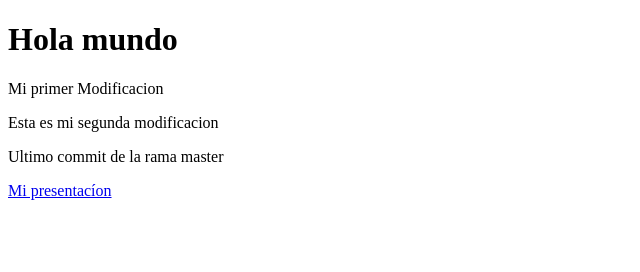
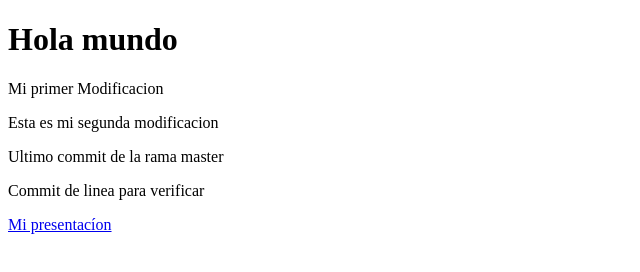
Before and after one commit to DanielVillasana-v418/aweb22.git01, a plain HTML site: page index.html in a window 1280 px wide. Shown: the whole page, without its empty margins (0-640 px from the left). Drawn offline with Linux system fonts and the light colour scheme.

Commit message:
Update index.html
para verificar que carge la page

```diff
--- a/index.html
+++ b/index.html
@@ -11,6 +11,7 @@
     <p>Mi primer Modificacion</p>
     <p>Esta es mi segunda modificacion</p>
     <p>Ultimo commit de la rama master</p>
+    <p>Commit de linea para verificar</p>
 
     <a href="presentacion.html">Mi presentacíon</a>
 </body>
```
